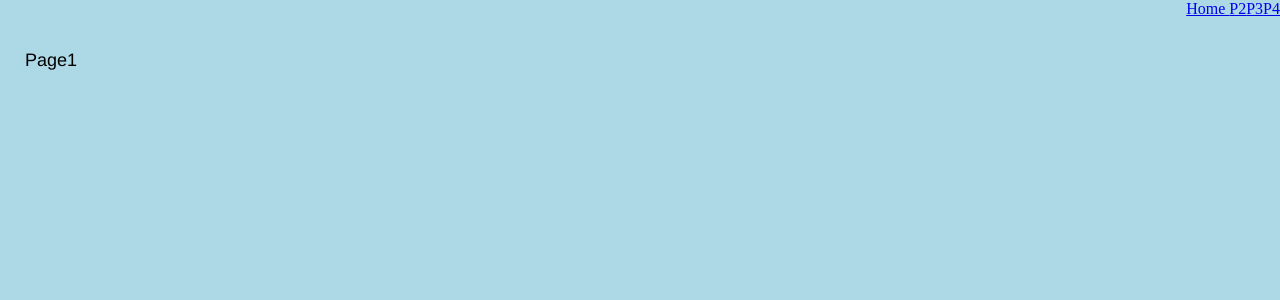
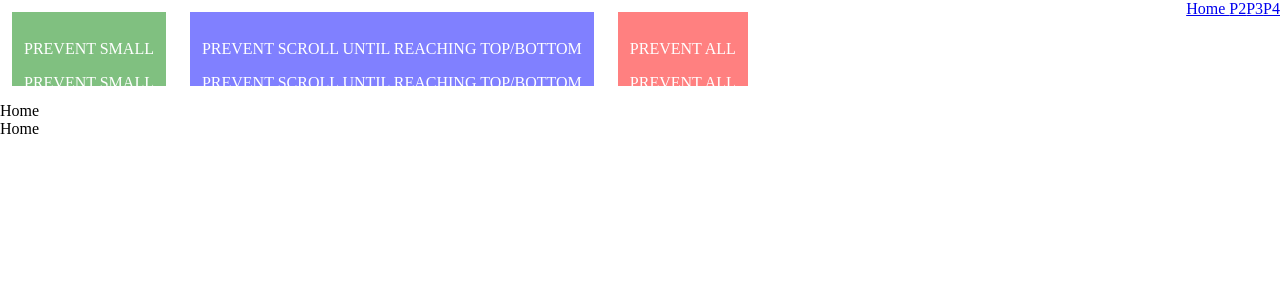
Before and after one commit to bachschmidmedia/vue-router-onepage-scroll-animation, a Vue app: page / in a window 1280 px wide. Shown: the top 300 px of the page. Built offline with nearby package versions, Linux system fonts and the light colour scheme.

Commit message:
route quickfix

```diff
--- a/src/router/routes.js
+++ b/src/router/routes.js
@@ -1,11 +1,22 @@
-import Page1 from '@/views/pages/Page1.vue'
-import Page2 from '@/views/pages/Page2.vue'
-import Page3 from '@/views/pages/Page3.vue'
-import Page4 from '@/views/pages/Page4.vue'
+
+// Parents
+import Home from '@/views/pages/parents/Home.vue'
+
+// Children
+import Page1 from '@/views/pages/children/Page1.vue'
+import Page2 from '@/views/pages/children/Page2.vue'
+import Page3 from '@/views/pages/children/Page3.vue'
+import Page4 from '@/views/pages/children/Page4.vue'
 
 let routes = [
   {
     path: '/',
+    name: 'Home',
+    component: Home,
+    meta: { id: 1 },
+  },
+  {
+    path: '/page1',
     name: 'Page1',
     component: Page1
   },
--- a/src/views/layouts/ScrollLayout.vue
+++ b/src/views/layouts/ScrollLayout.vue
@@ -33,5 +33,14 @@
       pageNames: ["Page1", "Page2", "Page3", "Page4"],
     };
   },
+
+  mounted () {
+    setTimeout(() => {
+      // console.log(this.$route)
+      console.log(this.$route.meta)
+      console.log(this.$router.currentRoute.meta)
+      console.log(this.$route.meta.fields?.pageType)
+    }, 200);
+  }
 };
 </script>
--- a/src/views/pages/Page1.vue
+++ b/src/views/pages/children/Page1.vue
@@ -5,8 +5,6 @@
 </template>
 
 <script>
-// @ is an alias to /src
-
 export default {
   name: 'Page1'
 }
--- /dev/null
+++ b/src/views/pages/parents/Home.vue
@@ -0,0 +1,13 @@
+<template lang="pug">
+div Home
+</template>
+
+<script>
+// import ScrollLayout from '@/views/layouts/ScrollLayout.vue'
+
+// export default {
+//   components: {
+//     ScrollLayout
+//   }
+// }
+</script>
```
Also changed, not shown: src/views/pages/children/Page2.vue (renamed from src/views/pages/Page2.vue), src/views/pages/children/Page3.vue (renamed from src/views/pages/Page3.vue), src/views/pages/children/Page4.vue (renamed from src/views/pages/Page4.vue).
